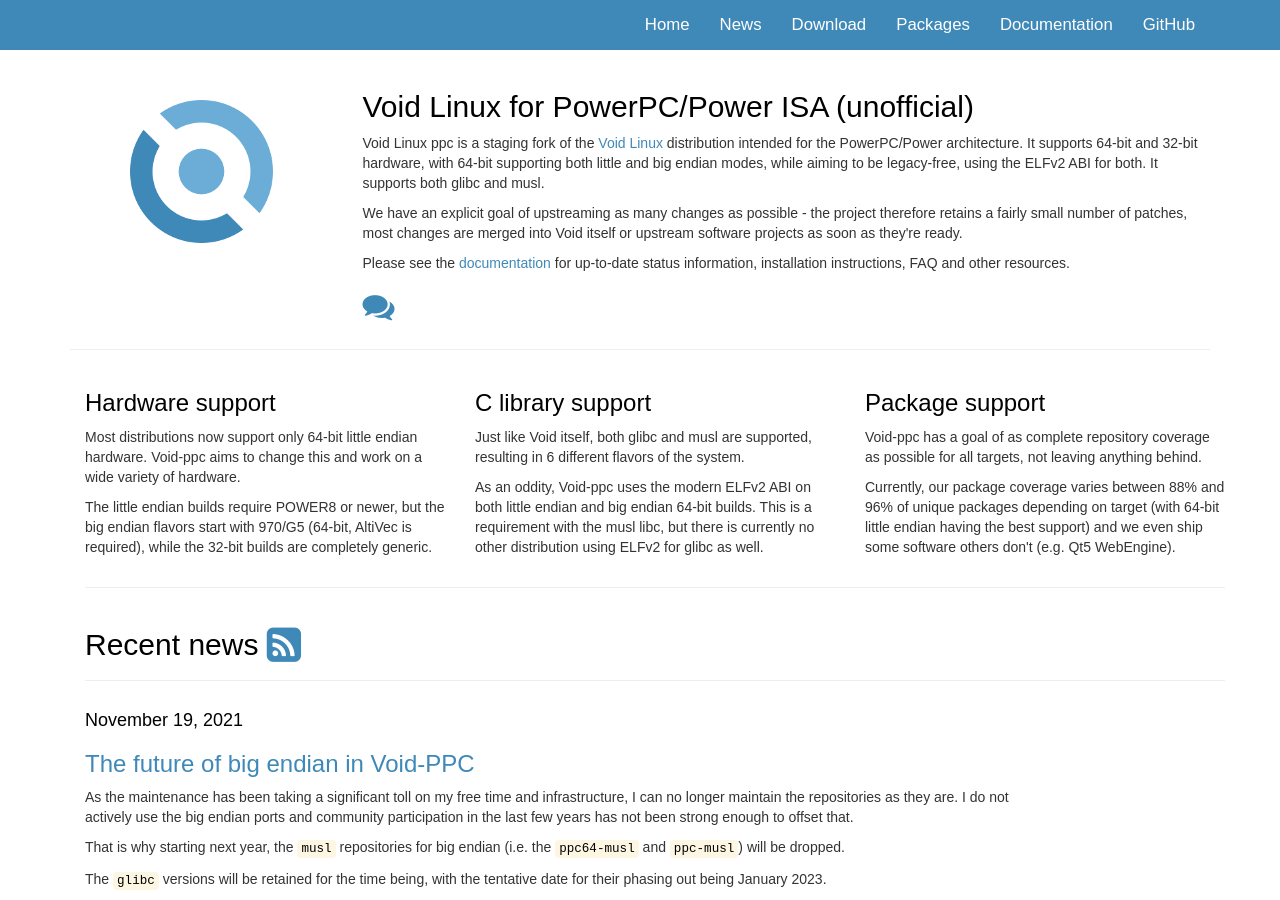
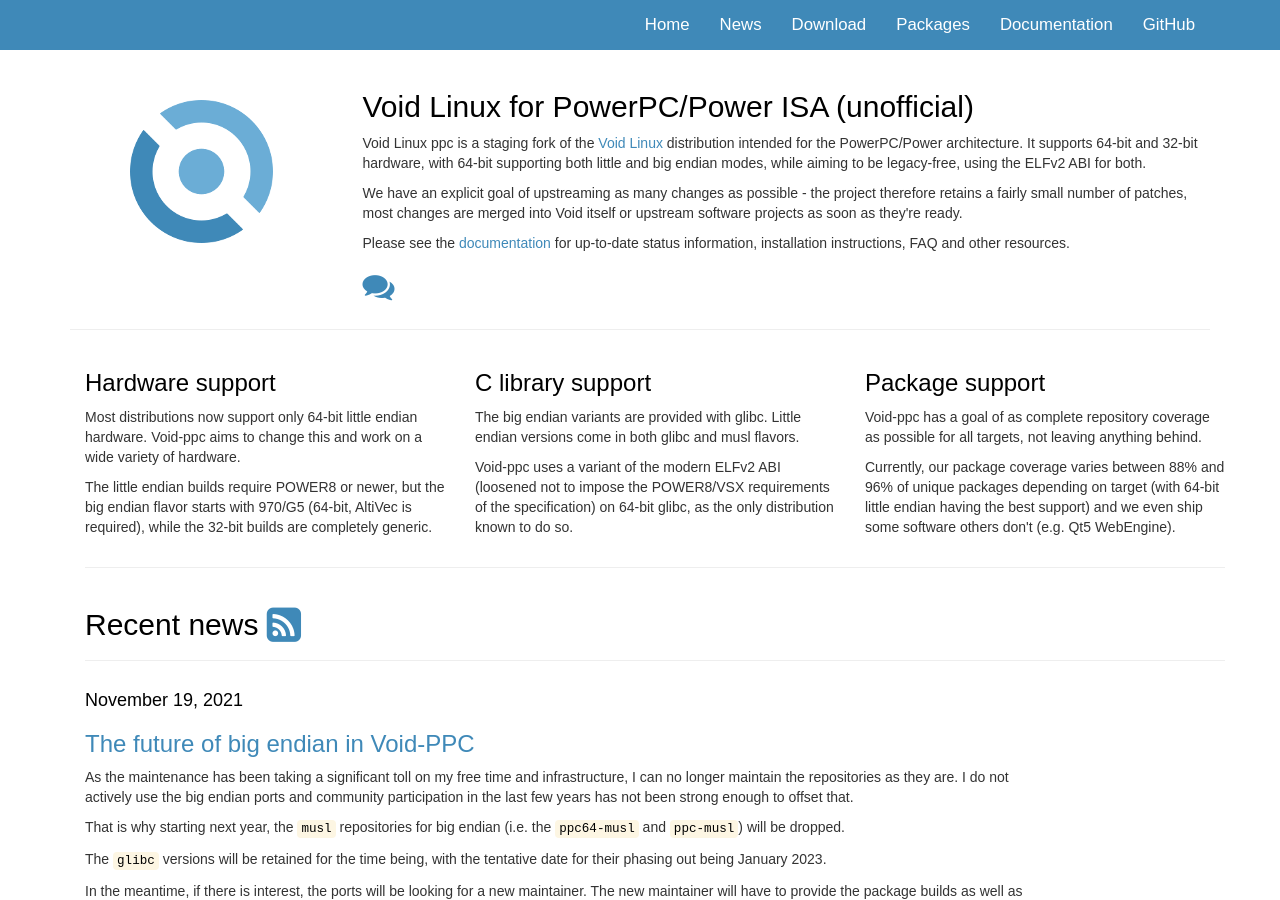
Before and after one commit to void-ppc/void-ppc.github.io, a Jekyll site: the page built from index.html, in a window 1280 px wide and 900 px high. Built offline with Jekyll 4.4.1, drawn with Linux system fonts in a browser that asks for light colours; some web fonts are replaced.

Commit message:
address dropped musl coverage on big endian

```diff
--- a/index.html
+++ b/index.html
@@ -11,7 +11,7 @@
 	</div>
 	<div class="col-md-9">
 		<h2>Void Linux for PowerPC/Power ISA (unofficial)</h2>
-		<p>Void Linux ppc is a staging fork of the <a href="https://voidlinux.org">Void Linux</a> distribution intended for the PowerPC/Power architecture. It supports 64-bit and 32-bit hardware, with 64-bit supporting both little and big endian modes, while aiming to be legacy-free, using the ELFv2 ABI for both. It supports both glibc and musl.</p>
+		<p>Void Linux ppc is a staging fork of the <a href="https://voidlinux.org">Void Linux</a> distribution intended for the PowerPC/Power architecture. It supports 64-bit and 32-bit hardware, with 64-bit supporting both little and big endian modes, while aiming to be legacy-free, using the ELFv2 ABI for both.</p>
 		<p>We have an explicit goal of upstreaming as many changes as possible - the project therefore retains a fairly small number of patches, most changes are merged into Void itself or upstream software projects as soon as they're ready.</p>
 		<p>Please see the <a href="https://docs.voidlinux-ppc.org">documentation</a> for up-to-date status information, installation instructions, FAQ and other resources.</p>
 		<h3>
@@ -24,12 +24,12 @@
 		<div class="col-md-4">
 			<h3>Hardware support</h3>
 			<p>Most distributions now support only 64-bit little endian hardware. Void-ppc aims to change this and work on a wide variety of hardware.</p>
-			<p>The little endian builds require POWER8 or newer, but the big endian flavors start with 970/G5 (64-bit, AltiVec is required), while the 32-bit builds are completely generic.</p>
+			<p>The little endian builds require POWER8 or newer, but the big endian flavor starts with 970/G5 (64-bit, AltiVec is required), while the 32-bit builds are completely generic.</p>
 		</div>
 		<div class="col-md-4">
 			<h3>C library support</h3>
-			<p>Just like Void itself, both glibc and musl are supported, resulting in 6 different flavors of the system.</p>
-			<p>As an oddity, Void-ppc uses the modern ELFv2 ABI on both little endian and big endian 64-bit builds. This is a requirement with the musl libc, but there is currently no other distribution using ELFv2 for glibc as well.</p>
+			<p>The big endian variants are provided with glibc. Little endian versions come in both glibc and musl flavors.</p>
+			<p>Void-ppc uses a variant of the modern ELFv2 ABI (loosened not to impose the POWER8/VSX requirements of the specification) on 64-bit glibc, as the only distribution known to do so.</p>
 		</div>
 		<div class="col-md-4">
 			<h3>Package support</h3>
```
